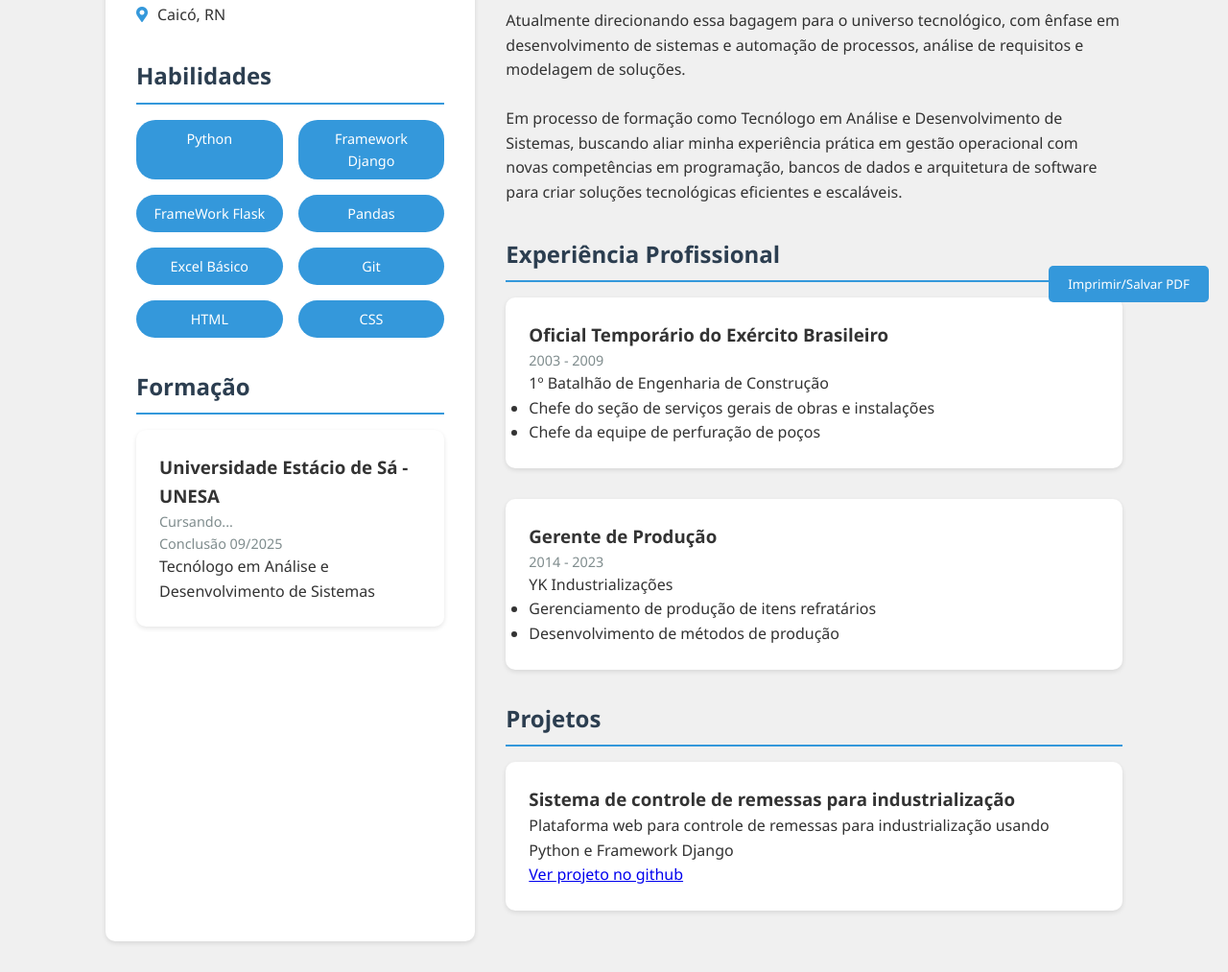
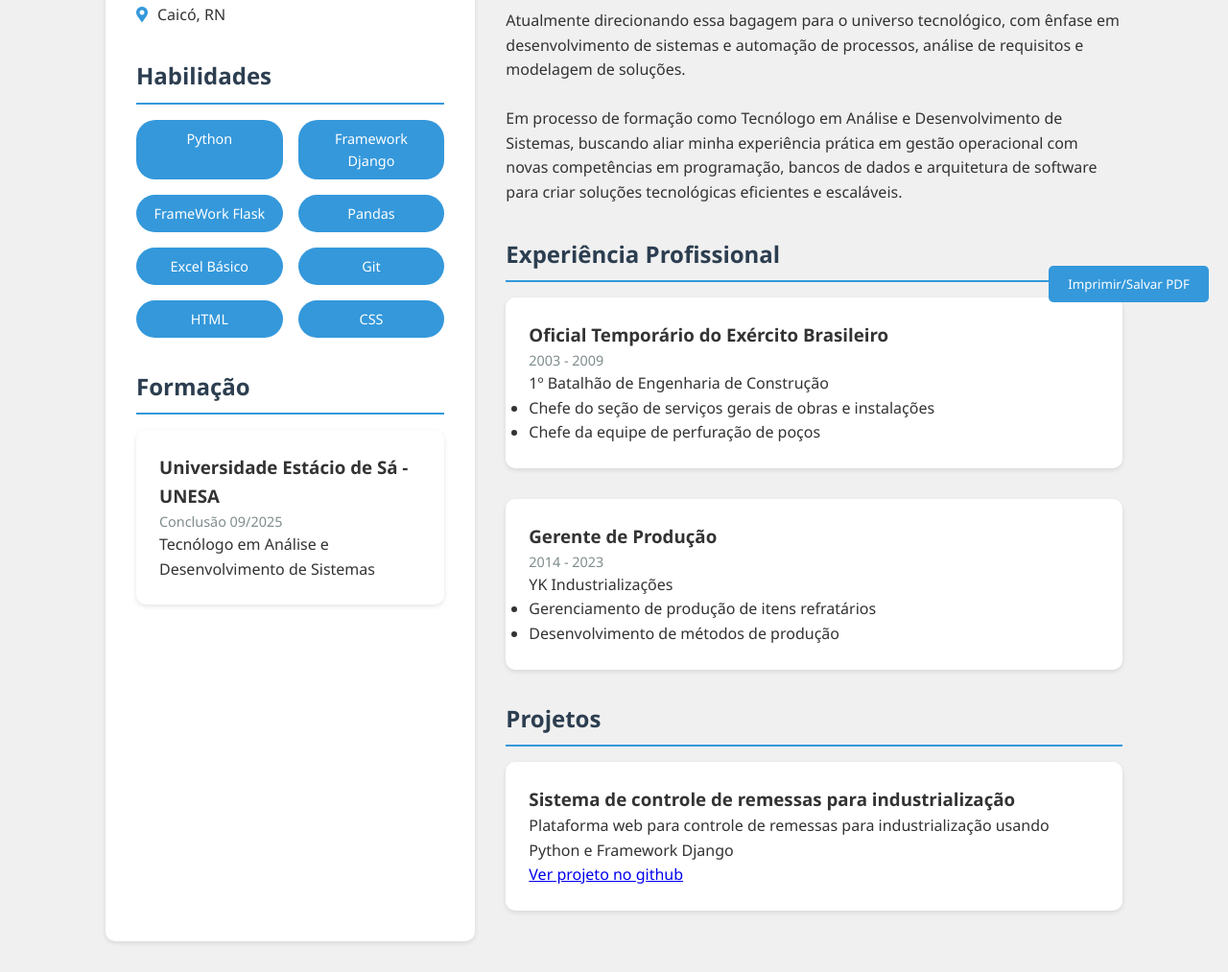
Before and after one commit to cirobezerradev/resume, a plain HTML site: page index.html in a window 1280 px wide. Shown: the part 465-1478 px from the top of the page at 96% size. Drawn offline with Linux system fonts and the light colour scheme.

Commit message:
Update index.html

```diff
--- a/index.html
+++ b/index.html
@@ -179,7 +179,6 @@
                     <h2>Formação</h2>
                     <div class="experience-item">
                         <h3>Universidade Estácio de Sá - UNESA</h3>
-                        <p class="date">Cursando...</p>
                         <p class="date">Conclusão 09/2025</p>
                         <p> Tecnólogo em Análise e Desenvolvimento de Sistemas</p>
                     </div>
@@ -232,4 +231,5 @@
 
     <button class="print-button" onclick="window.print()">Imprimir/Salvar PDF</button>
 </body>
+
 </html>
```
